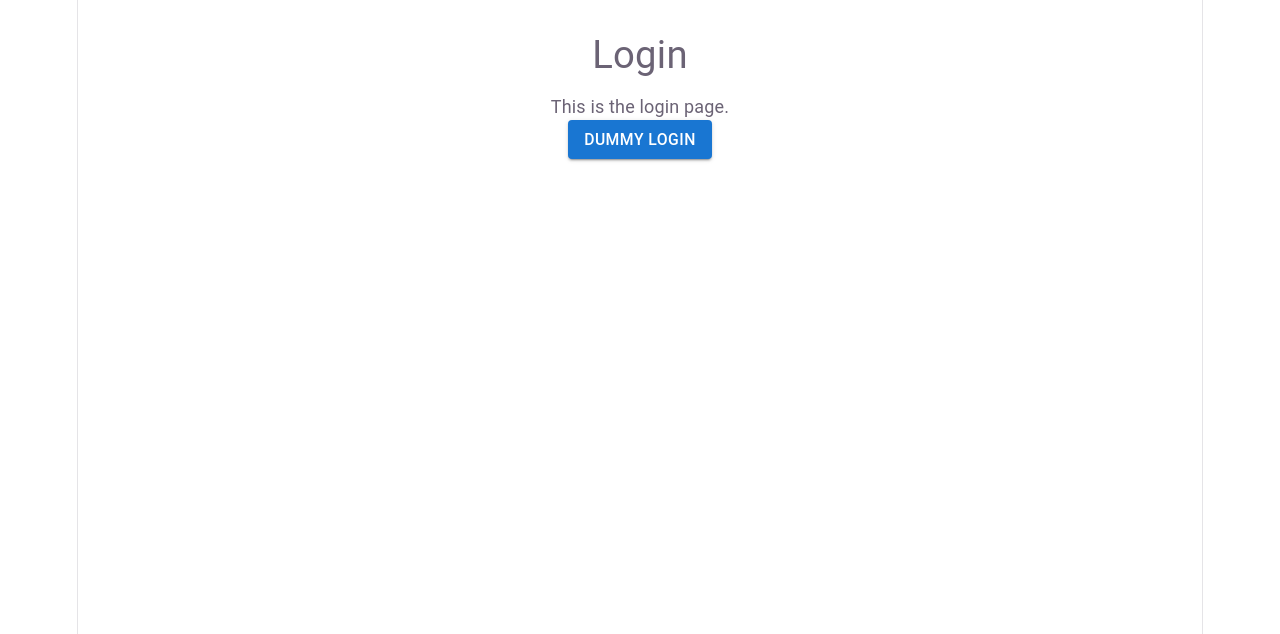
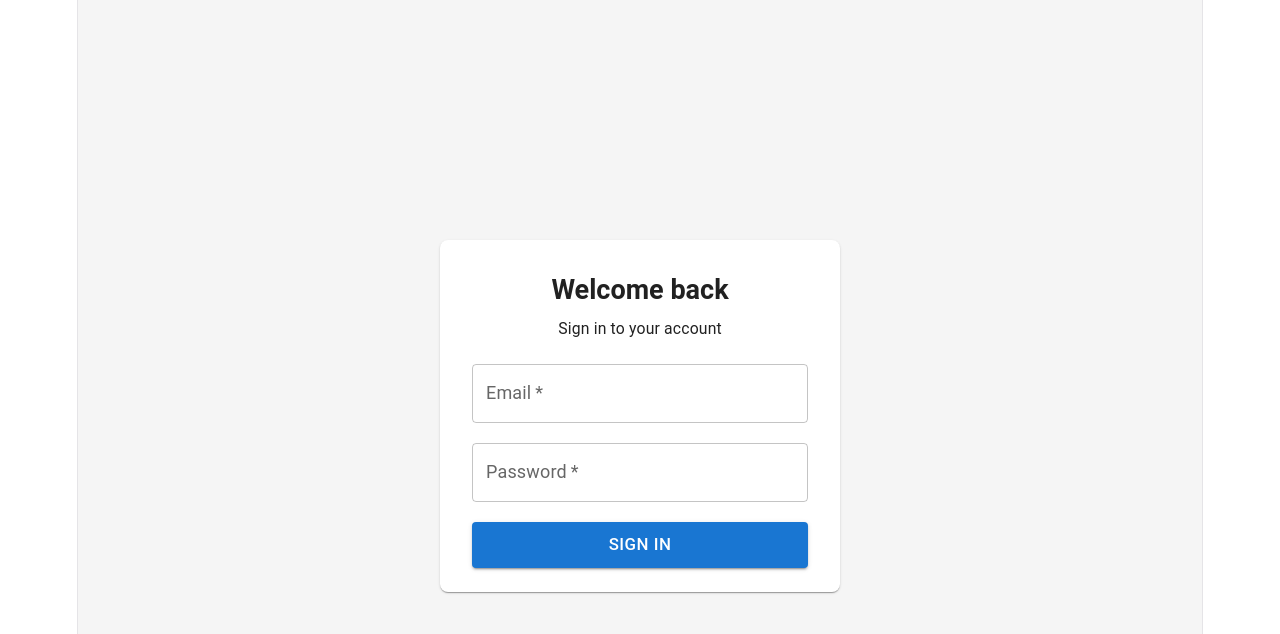
Before and after one commit to DanushkaMadush/ascent_assignment, a React (Vite) app in the folder frontend/: page /login in a window 1280 px wide. Shown: the top 634 px of the page. Built offline with nearby package versions, Linux system fonts and the light colour scheme; no server answers.

Commit message:
feat:added login page

```diff
--- a/frontend/src/pages/auth/LoginPage.tsx
+++ b/frontend/src/pages/auth/LoginPage.tsx
@@ -1,26 +1,137 @@
-import { Box, Button, Typography } from "@mui/material";
+import { useState, type FormEvent } from "react";
+import {
+  Alert,
+  Box,
+  Button,
+  Card,
+  CardContent,
+  CircularProgress,
+  Stack,
+  TextField,
+  Typography,
+} from "@mui/material";
 import { useNavigate } from "react-router-dom";
+import { authService } from "../../api";
 
 const LoginPage = () => {
   const navigate = useNavigate();
 
-  const handleDummyLogin = () => {
-    navigate("/employees");
+  const [email, setEmail] = useState("");
+  const [password, setPassword] = useState("");
+
+  const [error, setError] = useState("");
+  const [loading, setLoading] = useState(false);
+
+  const handleSubmit = async (event: FormEvent<HTMLFormElement>) => {
+    event.preventDefault();
+
+    setError("");
+
+    if (!email.trim() || !password) {
+      setError("Please enter your email and password.");
+      return;
+    }
+
+    try {
+      setLoading(true);
+
+      const response = await authService.login({
+        email: email.trim(),
+        password,
+      });
+
+      if (!response.data?.accessToken || !response.data?.refreshToken) {
+        setError("Login failed. Invalid authentication response.");
+        return;
+      }
+
+      localStorage.setItem("accessToken", response.data.accessToken);
+      localStorage.setItem("refreshToken", response.data.refreshToken);
+
+      navigate("/home", { replace: true });
+    } catch (err) {
+      console.error("Login failed:", err);
+
+      setError("Invalid email or password.");
+    } finally {
+      setLoading(false);
+    }
   };
 
   return (
-    <Box sx={{ p: 4 }}>
-      <Typography variant="h4" gutterBottom>
-        Login
-      </Typography>
+    <Box
+      sx={{
+        minHeight: "100vh",
+        display: "flex",
+        alignItems: "center",
+        justifyContent: "center",
+        bgcolor: "#f5f5f5",
+        p: 2,
+      }}
+    >
+      <Card
+        sx={{
+          width: "100%",
+          maxWidth: 400,
+          borderRadius: 2,
+        }}
+      >
+        <CardContent sx={{ p: 4 }}>
+          <Stack spacing={3}>
+            <Box>
+              <Typography variant="h5" sx={{ fontWeight: 600 }} gutterBottom>
+                Welcome back
+              </Typography>
 
-      <Typography>
-        This is the login page.
-      </Typography>
+              <Typography variant="body2" color="text.secondary">
+                Sign in to your account
+              </Typography>
+            </Box>
 
-      <Button variant="contained" onClick={handleDummyLogin}>
-        Dummy Login
-      </Button>
+            {error && <Alert severity="error">{error}</Alert>}
+
+            <Box component="form" onSubmit={handleSubmit}>
+              <Stack spacing={2.5}>
+                <TextField
+                  label="Email"
+                  type="email"
+                  value={email}
+                  onChange={(event) => setEmail(event.target.value)}
+                  fullWidth
+                  required
+                  disabled={loading}
+                  autoComplete="email"
+                />
+
+                <TextField
+                  label="Password"
+                  type="password"
+                  value={password}
+                  onChange={(event) => setPassword(event.target.value)}
+                  fullWidth
+                  required
+                  disabled={loading}
+                  autoComplete="current-password"
+                />
+
+                <Button
+                  type="submit"
+                  variant="contained"
+                  size="large"
+                  fullWidth
+                  disabled={loading}
+                >
+                  {loading ? (
+                    <CircularProgress size={24} color="inherit" />
+                  ) : (
+                    "Sign in"
+                  )}
+                </Button>
+              </Stack>
+            </Box>
+          </Stack>
+        </CardContent>
+      </Card>
     </Box>
   );
 };
```
